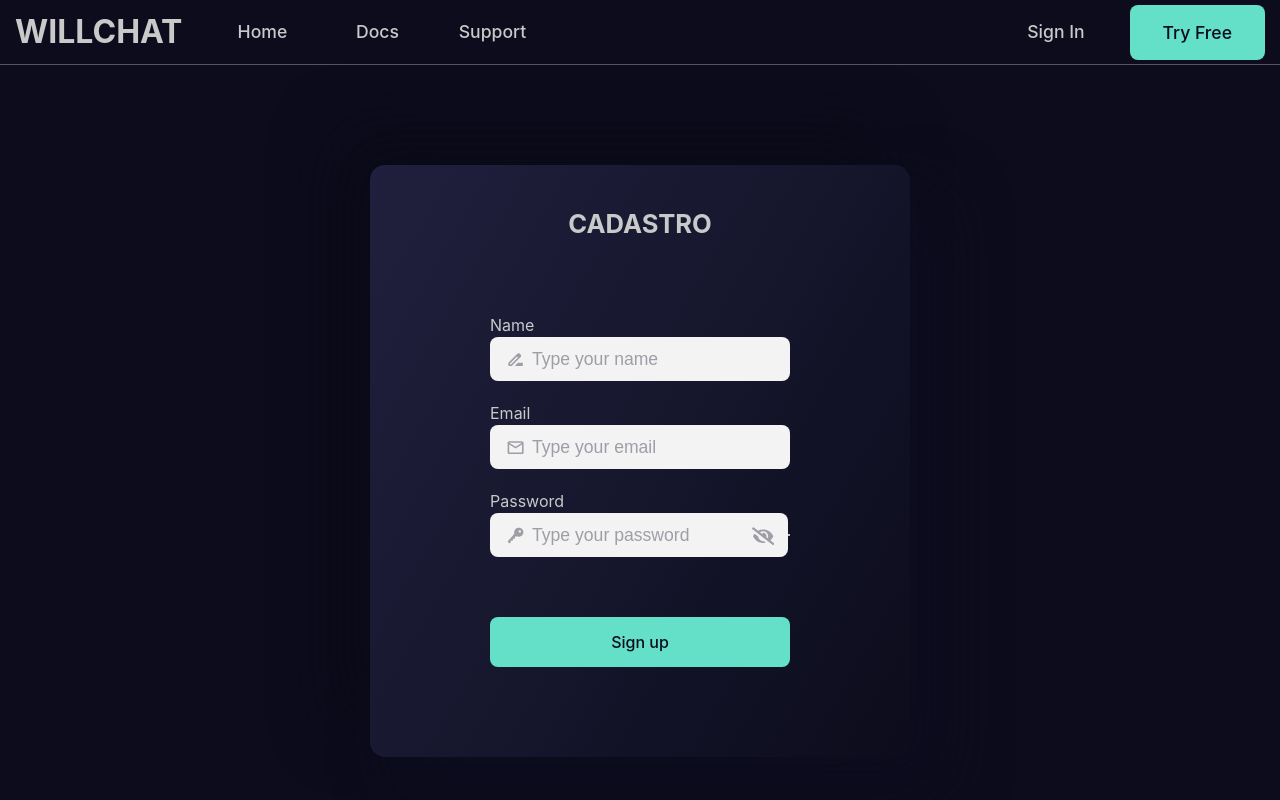
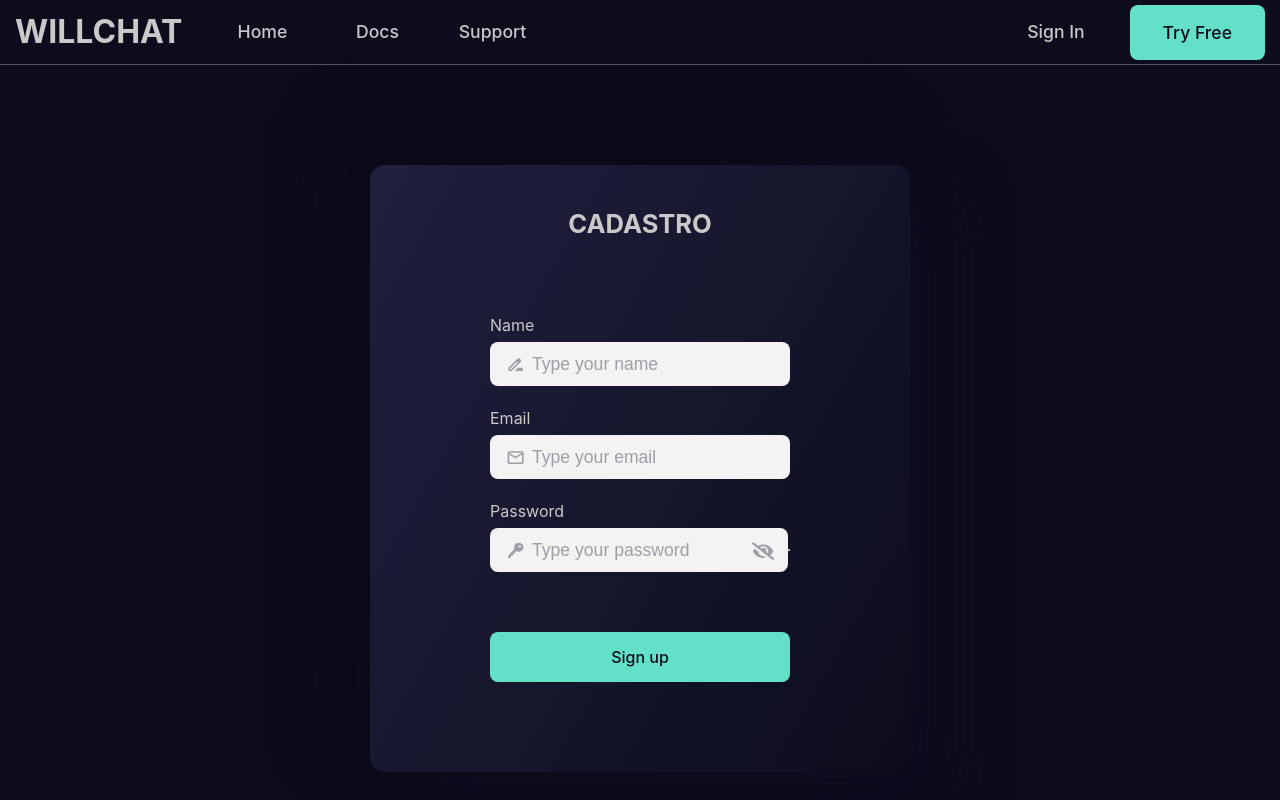
Before and after one commit to Williancc1557/willchat-plataform, a React (Vite) app: page /register in a window 1280 px wide. Shown: the top 800 px of the page. Built offline with nearby package versions, Linux system fonts and the light colour scheme.

Commit message:
feat: add margin bottom for label

```diff
--- a/src/views/RegisterPage/styled.ts
+++ b/src/views/RegisterPage/styled.ts
@@ -51,7 +51,13 @@ export const FormStyled = styled.form`
     }
 
     .input-container {
+      display: flex;
+      flex-direction: column;
       margin-bottom: 20px;
+
+      label {
+        margin-bottom: 5px;
+      }
 
       input {
         width: 300px;
```
